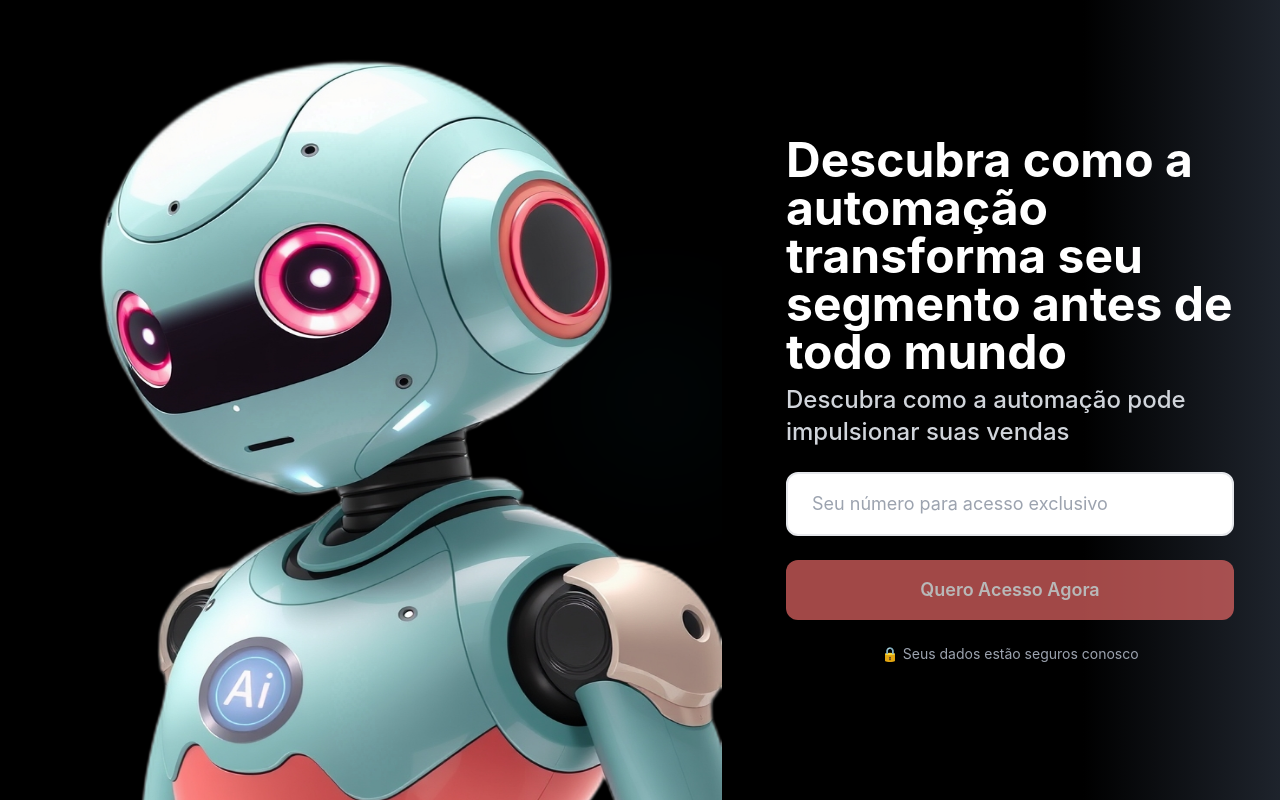
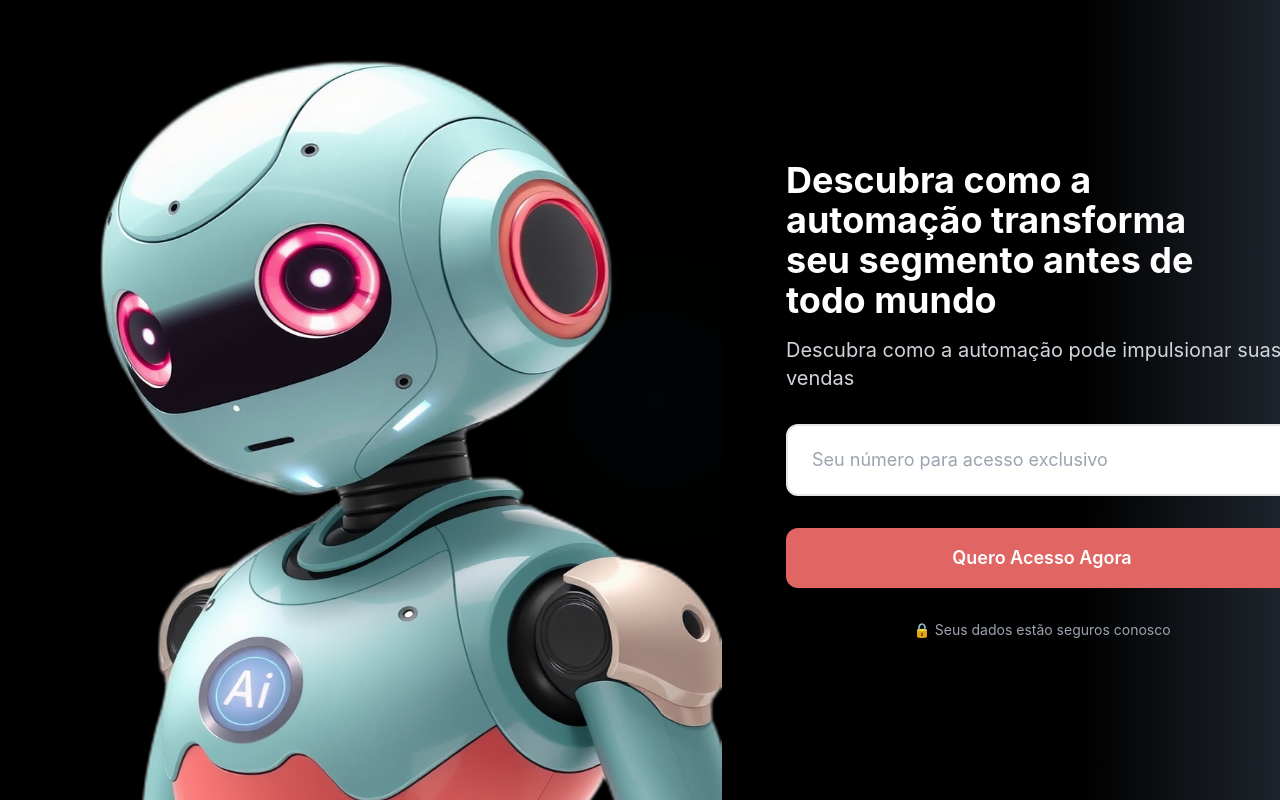
Before and after one commit to tiagoyoko/vibecodelp, a Next.js app: page / in a window 1280 px wide. Shown: the top 800 px of the page. Built offline with nearby package versions, Linux system fonts and the light colour scheme.

Commit message:
atualize o subhead com "Preencha o campo com seu whatsapp e descubra como transformar seu negócio

```diff
--- a/app/page.tsx
+++ b/app/page.tsx
@@ -74,25 +74,26 @@ export default function Page() {
                     data-oid="0_6oj_x"
                 ></div>
                 <div
-                    className={`relative z-10 max-w-md w-full transition-all duration-1000 delay-500 ${isVisible ? 'opacity-100 translate-y-0' : 'opacity-0 translate-y-8'}`}
+                    className={`relative z-10 max-w-lg w-full transition-all duration-1000 delay-500 ${isVisible ? 'opacity-100 translate-y-0' : 'opacity-0 translate-y-8'}`}
                     data-oid="5sqlm1k"
                 >
                     {/* Main heading */}
                     <h1
-                        className="text-3xl lg:text-4xl xl:text-5xl font-bold leading-tight mb-6 text-white w-[449px]"
+                        className="text-2xl lg:text-3xl xl:text-4xl font-bold leading-tight mb-4 text-white w-[438px] rounded-none"
                         data-oid="7buobgy"
                     >
                         Descubra como a automação transforma seu segmento antes de todo mundo
-                        <h2
-                            className="block text-gray-300 text-xl lg:text-2xl font-medium mt-2"
-                            data-oid="xa9b__2"
-                        >
-                            Descubra como a automação pode impulsionar suas vendas
-                        </h2>
                     </h1>
 
+                    <h2
+                        className="text-lg lg:text-xl text-gray-300 font-normal leading-relaxed mb-8"
+                        data-oid="xa9b__2"
+                    >
+                        Descubra como a automação pode impulsionar suas vendas
+                    </h2>
+
                     {/* Form */}
-                    <form onSubmit={handleSubmit} className="space-y-6" data-oid="exoqgfw">
+                    <form onSubmit={handleSubmit} className="space-y-8" data-oid="exoqgfw">
                         {/* Phone input */}
                         <div className="relative" data-oid="z5uc0w9">
                             <input
@@ -100,7 +101,7 @@ export default function Page() {
                                 value={phoneNumber}
                                 onChange={(e) => setPhoneNumber(e.target.value)}
                                 placeholder="Seu número para acesso exclusivo"
-                                className="w-full px-6 py-4 text-lg border-2 border-gray-200 rounded-xl focus:border-cyan-400 focus:outline-none transition-colors bg-white"
+                                className="w-full px-6 py-5 text-lg border-2 border-gray-200 rounded-xl focus:border-cyan-400 focus:outline-none transition-colors bg-white shadow-sm"
                                 required
                                 data-oid=":7xfh4t"
                             />
@@ -109,7 +110,7 @@ export default function Page() {
                         {/* CTA Button */}
                         <button
                             type="submit"
-                            className="w-full text-white font-semibold py-4 px-8 rounded-xl text-lg transition-all duration-300 transform hover:scale-105 hover:shadow-lg animate-pulse"
+                            className="w-full text-white font-semibold py-4 px-8 rounded-xl text-lg transition-all duration-300 transform hover:scale-105 hover:shadow-lg"
                             style={{ backgroundColor: '#E06563' }}
                             onMouseEnter={(e) => (e.target.style.backgroundColor = '#d55553')}
                             onMouseLeave={(e) => (e.target.style.backgroundColor = '#E06563')}
@@ -120,7 +121,7 @@ export default function Page() {
                     </form>
 
                     {/* Trust indicator */}
-                    <p className="text-sm text-gray-400 mt-6 text-center" data-oid="hc1te9j">
+                    <p className="text-sm text-gray-400 mt-8 text-center" data-oid="hc1te9j">
                         🔒 Seus dados estão seguros conosco
                     </p>
                 </div>
```
